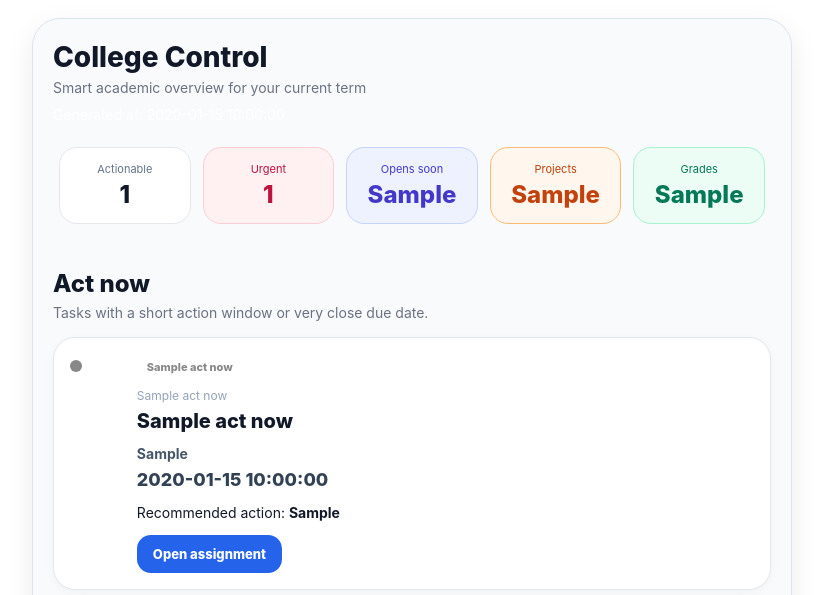
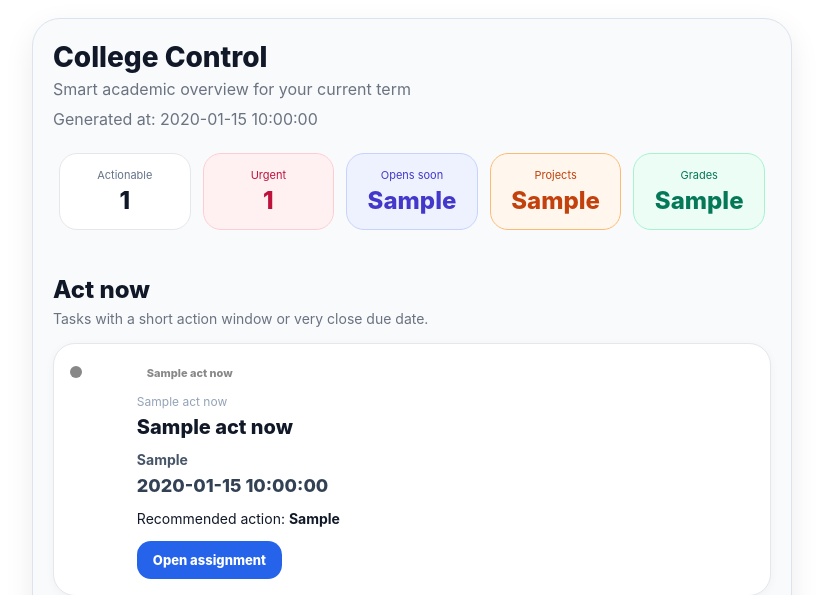
Before and after one commit to JobVillagran/collegeControl, a Python web app: template src/templates/summary_template.html in a window 1280 px wide. Shown: the top 595 px of the page, without its empty margins (228-1051 px from the left). Run offline with Jinja, Linux system fonts and the light colour scheme; the template is opened without the code that fills it: most values are stand-ins (such as "Sample title", 1, 10 or a date in 2020).

Commit message:
Update summary template font sizes for improved readability

```diff
--- a/src/templates/summary_template.html
+++ b/src/templates/summary_template.html
@@ -23,11 +23,11 @@
             College Control
           </div>
 
-          <div style="font-size:14px; color:#6b7280; margin-top:6px;">
+          <div style="font-size:16px; color:#6b7280; margin-top:6px;">
             Smart academic overview for your current term
           </div>
 
-          <div style="font-size:14px; color:#ffffff; margin-top:10px;">
+          <div style="font-size:16px; color:#6b7280; margin-top:10px;">
             Generated at: {{ payload.generated_at }}
           </div>
         </div>
```
